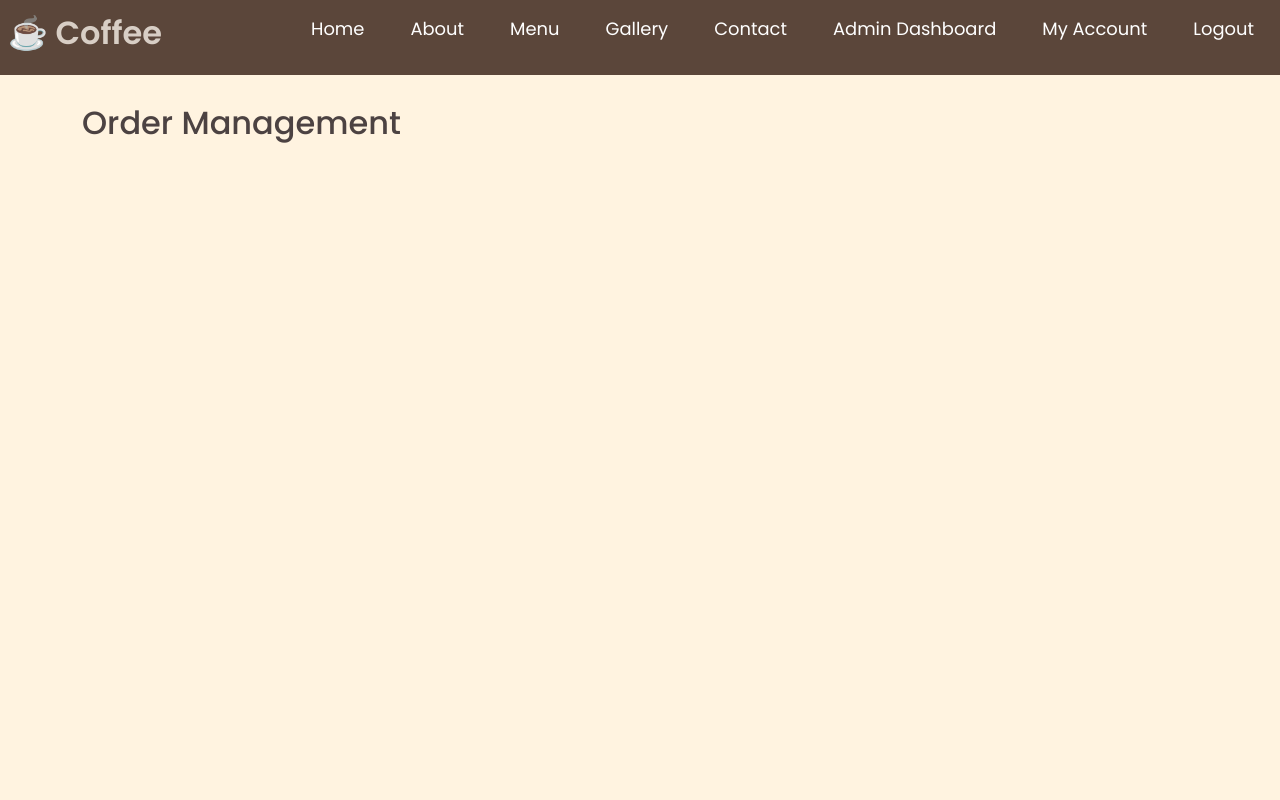
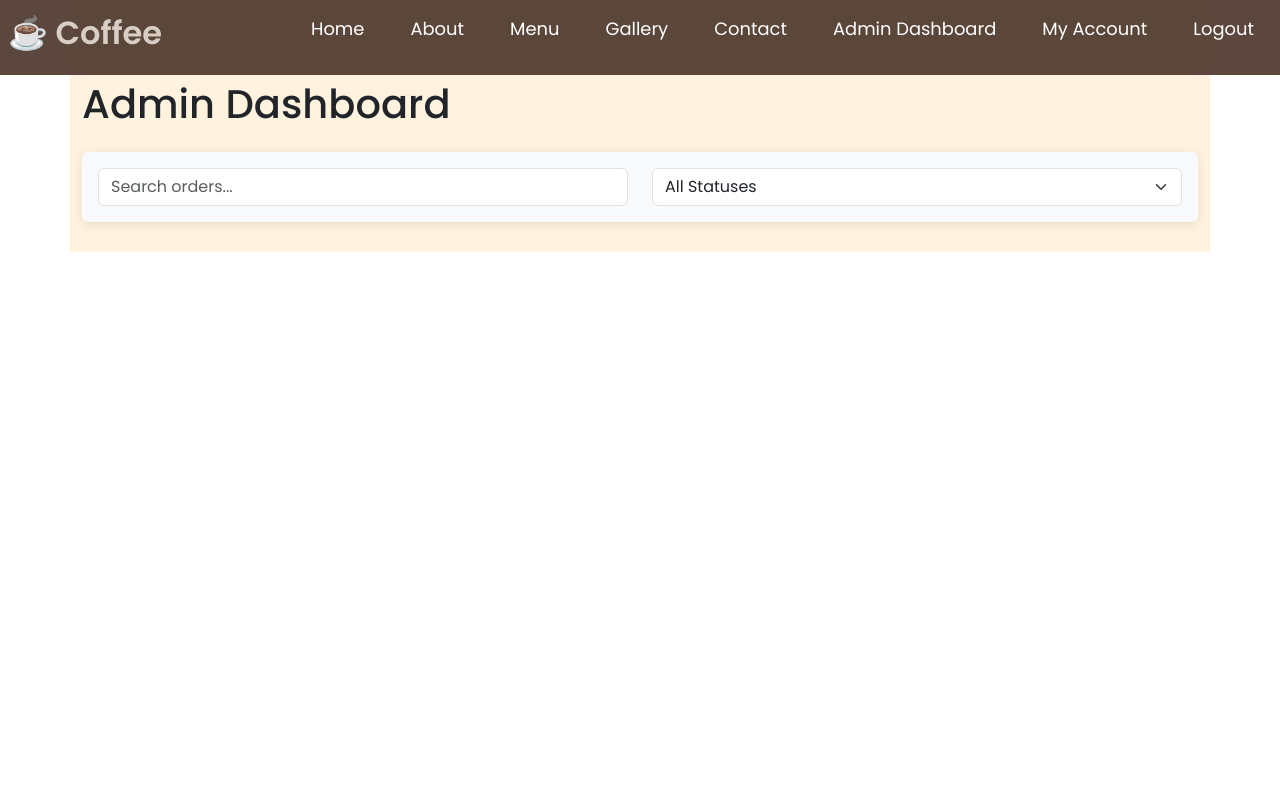
Before and after one commit to Dila98/coffe--website-1, a PHP site: page /admin.php in a window 1280 px wide. Run offline with PHP 8.4, Linux system fonts and the light colour scheme; a user stored in the database is signed in; data comes from the database, SQL or seed files in the repository; both versions use the stored data as it was after the commit; data that the repository does not hold is empty; some libraries are stand-ins or nearby versions; some web fonts are replaced.

Commit message:
Third commit: Added admin dashboard and fixed login functionality

```diff
--- a/admin.php
+++ b/admin.php
@@ -8,7 +8,20 @@ if (!isset($_SESSION['user_id']) || !isset($_SESSION['is_admin']) || $_SESSION['
     exit();
 }
 
-// Fetch all orders with user and menu item details
+// Handle status update
+if ($_SERVER['REQUEST_METHOD'] === 'POST' && isset($_POST['order_id']) && isset($_POST['status'])) {
+    try {
+        $stmt = $conn->prepare("UPDATE orders SET status = ? WHERE id = ?");
+        $stmt->execute([$_POST['status'], $_POST['order_id']]);
+        $_SESSION['success_message'] = "Order status updated successfully!";
+        header('Location: admin.php');
+        exit();
+    } catch(PDOException $e) {
+        $_SESSION['error_message'] = "Failed to update order status.";
+    }
+}
+
+// Fetch all orders with user details
 try {
     $stmt = $conn->prepare("
         SELECT
@@ -19,7 +32,8 @@ try {
             u.name as user_name,
             u.email as user_email,
             m.name as item_name,
-            m.price
+            m.price,
+            m.image_path
         FROM orders o
         JOIN users u ON o.user_id = u.id
         JOIN menu_items m ON o.menu_item_id = m.id
@@ -29,23 +43,7 @@ try {
     $orders = $stmt->fetchAll();
 } catch(PDOException $e) {
     error_log("Error fetching orders: " . $e->getMessage());
-    $error = "An error occurred while fetching orders.";
-}
-
-// Handle order status updates
-if ($_SERVER['REQUEST_METHOD'] === 'POST' && isset($_POST['update_status'])) {
-    $order_id = $_POST['order_id'];
-    $new_status = $_POST['status'];
-
-    try {
-        $stmt = $conn->prepare("UPDATE orders SET status = ? WHERE id = ?");
-        $stmt->execute([$new_status, $order_id]);
-        header("Location: admin.php");
-        exit();
-    } catch(PDOException $e) {
-        error_log("Error updating order status: " . $e->getMessage());
-        $error = "Failed to update order status.";
-    }
+    $orders = [];
 }
 ?>
 
@@ -54,97 +52,145 @@ if ($_SERVER['REQUEST_METHOD'] === 'POST' && isset($_POST['update_status'])) {
 <head>
     <meta charset="UTF-8">
     <meta name="viewport" content="width=device-width, initial-scale=1.0">
-    <title>Admin Dashboard - Coffee Shop</title>
+    <title>Admin Dashboard</title>
     <link href="https://cdn.jsdelivr.net/npm/bootstrap@5.3.2/dist/css/bootstrap.min.css" rel="stylesheet">
-    <link href="https://cdn.jsdelivr.net/npm/bootstrap-icons@1.7.2/font/bootstrap-icons.css" rel="stylesheet">
     <link href="style.css" rel="stylesheet">
     <style>
         .admin-container {
-            padding-top: var(--navbar-height);
-            min-height: 100vh;
-            background: var(--light-pink-color);
+            padding-top: 80px;
         }
-
         .order-card {
-            background: rgba(255, 255, 255, 0.1);
-            backdrop-filter: blur(10px);
-            border: 1px solid rgba(255, 255, 255, 0.2);
+            margin-bottom: 20px;
             transition: transform 0.2s;
         }
-
         .order-card:hover {
             transform: translateY(-5px);
         }
-
-        .status-pending { color: #ffc107; }
-        .status-processing { color: #0dcaf0; }
-        .status-completed { color: #198754; }
-        .status-cancelled { color: #dc3545; }
-
-        .admin-title {
-            color: var(--dark-color);
-            margin-bottom: 2rem;
+        .search-container {
+            margin-bottom: 30px;
         }
     </style>
 </head>
 <body>
     <?php include 'header.php'; ?>
 
-    <div class="admin-container">
-        <div class="container mt-4">
-            <div class="row mb-4">
-                <div class="col">
-                    <h2 class="admin-title">Order Management</h2>
+    <div class="container admin-container">
+        <h1 class="mb-4">Admin Dashboard</h1>
+
+        <?php if (isset($_SESSION['success_message'])): ?>
+            <div class="alert alert-success">
+                <?php
+                    echo $_SESSION['success_message'];
+                    unset($_SESSION['success_message']);
+                ?>
+            </div>
+        <?php endif; ?>
+
+        <!-- Search and Filter -->
+        <div class="search-container bg-light p-3 rounded">
+            <div class="row">
+                <div class="col-md-6">
+                    <input type="text" id="orderSearch" class="form-control" placeholder="Search orders...">
+                </div>
+                <div class="col-md-6">
+                    <select id="statusFilter" class="form-select">
+                        <option value="">All Statuses</option>
+                        <option value="pending">Pending</option>
+                        <option value="processing">Processing</option>
+                        <option value="completed">Completed</option>
+                        <option value="cancelled">Cancelled</option>
+                    </select>
+                </div>
             </div>
         </div>
 
-            <?php if (isset($error)): ?>
-                <div class="alert alert-danger"><?php echo $error; ?></div>
-            <?php endif; ?>
-
+        <!-- Orders List -->
         <div class="row">
             <?php foreach ($orders as $order): ?>
-                    <div class="col-12 mb-4">
-                        <div class="order-card">
-                            <div class="d-flex justify-content-between align-items-start">
-                                <div>
-                                    <h5>Order #<?php echo $order['order_id']; ?></h5>
-                                    <p class="mb-1"><strong>Customer:</strong> <?php echo htmlspecialchars($order['user_name']); ?></p>
-                                    <p class="mb-1"><strong>Email:</strong> <?php echo htmlspecialchars($order['user_email']); ?></p>
-                                    <p class="mb-1"><strong>Item:</strong> <?php echo htmlspecialchars($order['item_name']); ?></p>
-                                    <p class="mb-1"><strong>Quantity:</strong> <?php echo $order['quantity']; ?></p>
-                                    <p class="mb-1"><strong>Total:</strong> LKR <?php echo number_format($order['quantity'] * $order['price'], 2); ?></p>
-                                    <p class="mb-1"><strong>Date:</strong> <?php echo date('M d, Y h:i A', strtotime($order['created_at'])); ?></p>
+                <div class="col-md-6 mb-4">
+                    <div class="card order-card">
+                        <div class="row g-0">
+                            <div class="col-md-4">
+                                <img src="images/<?php echo htmlspecialchars($order['image_path']); ?>"
+                                     class="img-fluid rounded-start"
+                                     alt="<?php echo htmlspecialchars($order['item_name']); ?>">
                             </div>
+                            <div class="col-md-8">
+                                <div class="card-body">
+                                    <div class="d-flex justify-content-between">
+                                        <h5 class="card-title">Order #<?php echo $order['order_id']; ?></h5>
                                         <span class="badge bg-<?php
                                             echo match($order['status']) {
-                                        'pending' => 'warning',
-                                        'processing' => 'info',
                                                 'completed' => 'success',
+                                                'processing' => 'warning',
                                                 'cancelled' => 'danger',
-                                        default => 'secondary'
+                                                default => 'info'
                                             };
                                         ?>">
                                             <?php echo ucfirst($order['status']); ?>
                                         </span>
                                     </div>
+                                    <p class="card-text">
+                                        <small class="text-muted">
+                                            <?php echo date('M d, Y h:i A', strtotime($order['created_at'])); ?>
+                                        </small>
+                                    </p>
+                                    <p class="card-text"><strong>Customer:</strong> <?php echo htmlspecialchars($order['user_name']); ?></p>
+                                    <p class="card-text"><strong>Email:</strong> <?php echo htmlspecialchars($order['user_email']); ?></p>
+                                    <p class="card-text"><strong>Item:</strong> <?php echo htmlspecialchars($order['item_name']); ?></p>
+                                    <p class="card-text"><strong>Quantity:</strong> <?php echo $order['quantity']; ?></p>
+                                    <p class="card-text"><strong>Total:</strong> LKR <?php echo number_format($order['price'] * $order['quantity'], 2); ?></p>
 
-                            <form action="admin.php" method="POST" class="order-status-form">
+                                    <!-- Status Update Form -->
+                                    <form action="admin.php" method="POST" class="mt-3">
                                         <input type="hidden" name="order_id" value="<?php echo $order['order_id']; ?>">
+                                        <div class="input-group">
                                             <select name="status" class="form-select">
                                                 <option value="pending" <?php echo $order['status'] === 'pending' ? 'selected' : ''; ?>>Pending</option>
                                                 <option value="processing" <?php echo $order['status'] === 'processing' ? 'selected' : ''; ?>>Processing</option>
                                                 <option value="completed" <?php echo $order['status'] === 'completed' ? 'selected' : ''; ?>>Completed</option>
                                                 <option value="cancelled" <?php echo $order['status'] === 'cancelled' ? 'selected' : ''; ?>>Cancelled</option>
                                             </select>
-                                <button type="submit" name="update_status" class="btn btn-primary">Update Status</button>
+                                            <button type="submit" class="btn btn-primary">Update Status</button>
+                                        </div>
                                     </form>
+                                </div>
+                            </div>
+                        </div>
                     </div>
                 </div>
             <?php endforeach; ?>
         </div>
     </div>
-    </div>
+
+    <script>
+        // Search functionality
+        document.getElementById('orderSearch').addEventListener('input', function(e) {
+            const searchTerm = e.target.value.toLowerCase();
+            filterOrders(searchTerm, document.getElementById('statusFilter').value);
+        });
+
+        // Status filter functionality
+        document.getElementById('statusFilter').addEventListener('change', function(e) {
+            const searchTerm = document.getElementById('orderSearch').value.toLowerCase();
+            filterOrders(searchTerm, e.target.value);
+        });
+
+        function filterOrders(searchTerm, statusFilter) {
+            const orders = document.querySelectorAll('.order-card');
+
+            orders.forEach(order => {
+                const orderText = order.textContent.toLowerCase();
+                const orderStatus = order.querySelector('.badge').textContent.toLowerCase();
+
+                const matchesSearch = orderText.includes(searchTerm);
+                const matchesStatus = !statusFilter || orderStatus === statusFilter.toLowerCase();
+
+                order.closest('.col-md-6').style.display =
+                    (matchesSearch && matchesStatus) ? 'block' : 'none';
+            });
+        }
+    </script>
 
     <script src="https://cdn.jsdelivr.net/npm/bootstrap@5.3.2/dist/js/bootstrap.bundle.min.js"></script>
 </body>
--- a/config.php
+++ b/config.php
@@ -5,8 +5,10 @@ $db_user = 'root';
 $db_pass = '';
 
 try {
-    $conn = new PDO("mysql:host=$db_host;dbname=$db_name", $db_user, $db_pass);
+    $conn = new PDO("mysql:host=$db_host;dbname=$db_name;charset=utf8mb4", $db_user, $db_pass);
     $conn->setAttribute(PDO::ATTR_ERRMODE, PDO::ERRMODE_EXCEPTION);
+    $conn->setAttribute(PDO::ATTR_DEFAULT_FETCH_MODE, PDO::FETCH_ASSOC);
+    error_log("Database connection successful");
 } catch(PDOException $e) {
     error_log("Database Connection Error: " . $e->getMessage());
     die("Connection failed. Please try again later.");
--- a/style.css
+++ b/style.css
@@ -1265,7 +1265,6 @@ header .navbar {
 /* Admin Dashboard Styles */
 .admin-container {
     padding-top: var(--navbar-height);
-    min-height: 100vh;
     background: var(--light-pink-color);
 }
 
@@ -1276,13 +1275,9 @@ header .navbar {
 }
 
 .order-card {
-    background: rgba(255, 255, 255, 0.1);
-    backdrop-filter: blur(10px);
-    border: 1px solid rgba(255, 255, 255, 0.2);
-    padding: 1.5rem;
-    margin-bottom: 1.5rem;
-    border-radius: 15px;
-    transition: transform 0.3s ease;
+    background: rgba(255, 255, 255, 0.9);
+    border: 1px solid rgba(0, 0, 0, 0.1);
+    transition: transform 0.3s ease, box-shadow 0.3s ease;
 }
 
 .order-card:hover {
@@ -1290,32 +1285,10 @@ header .navbar {
     box-shadow: 0 5px 15px rgba(0, 0, 0, 0.1);
 }
 
-.order-status-form {
-    display: flex;
-    gap: 1rem;
-    margin-top: 1rem;
+.search-container {
+    background: white;
+    padding: 20px;
+    border-radius: 10px;
+    box-shadow: 0 2px 10px rgba(0, 0, 0, 0.1);
+    margin-bottom: 30px;
 }
-
-.order-status-form select {
-    flex: 2;
-    padding: 0.5rem;
-    border: 1px solid rgba(255, 255, 255, 0.2);
-    border-radius: 10px;
-    background: rgba(255, 255, 255, 0.1);
-    color: var(--dark-color);
-}
-
-.order-status-form button {
-    flex: 1;
-    padding: 0.5rem 1rem;
-    border: none;
-    border-radius: 10px;
-    background: var(--dark-color);
-    color: white;
-    cursor: pointer;
-    transition: background-color 0.3s ease;
-}
-
-.order-status-form button:hover {
-    background: var(--primary-color);
-}
```
Also changed, not shown: create_admin.php (+15 -21 lines), database.sql (+14 -6 lines), login.php (+56 -9 lines). Lines whose indentation alone changed are shown as unchanged.
